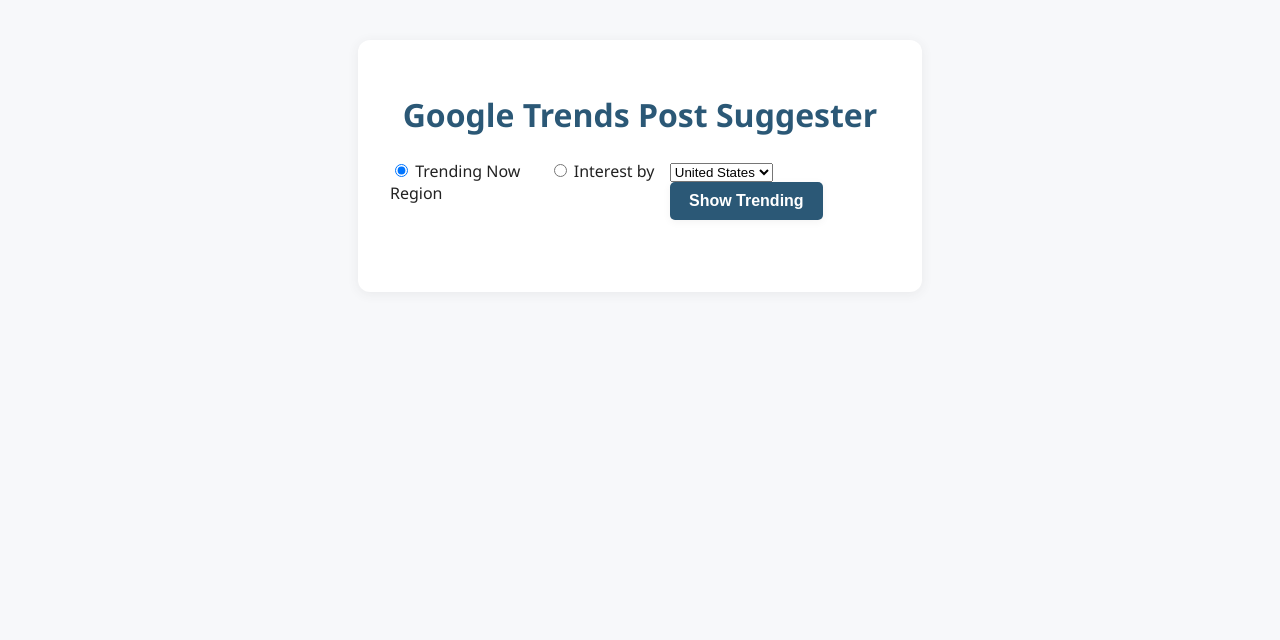
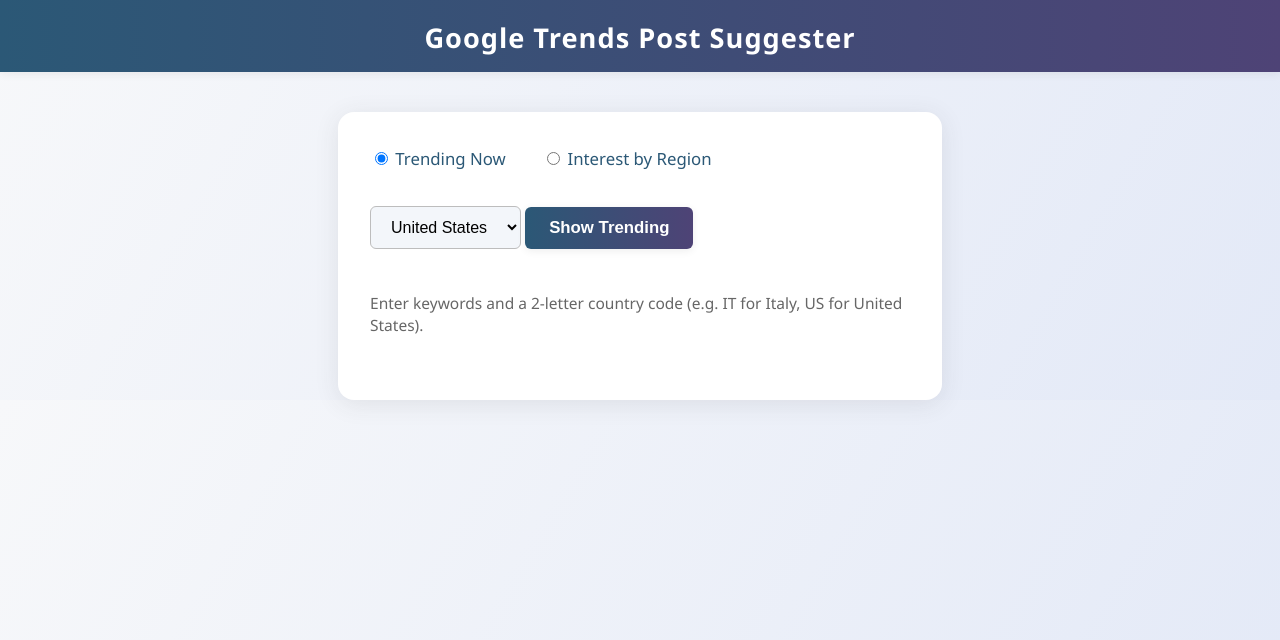
Before and after one commit to Byukusenge-Andrew/TrendsSystem, a Flask app: page / in a window 1280 px wide. Shown: the top 640 px of the page. Run offline with Flask 3, Linux system fonts and the light colour scheme.

Commit message:
Enhance UI with gradient backgrounds, improved form layout, and updated styles for better user experience

```diff
--- a/templates/index.html
+++ b/templates/index.html
@@ -6,125 +6,191 @@
     <meta name="viewport" content="width=device-width, initial-scale=1">
     <style>
         body {
-            background: #f7f8fa;
+            background: linear-gradient(120deg, #f7f8fa 0%, #e3e9f7 100%);
             color: #222;
             font-family: 'Segoe UI', Arial, sans-serif;
             margin: 0;
             padding: 0;
         }
+        .header-bar {
+            background: linear-gradient(90deg, #2b5876 0%, #4e4376 100%);
+            color: #fff;
+            padding: 1.2rem 0 1rem 0;
+            text-align: center;
+            font-size: 1.7rem;
+            font-weight: 700;
+            letter-spacing: 1px;
+            box-shadow: 0 2px 8px rgba(60,60,60,0.08);
+        }
         .container {
-            max-width: 500px;
-            margin: 40px auto;
+            max-width: 540px;
+            margin: 40px auto 0 auto;
             background: #fff;
-            border-radius: 12px;
-            box-shadow: 0 2px 12px rgba(60,60,60,0.08);
-            padding: 2rem;
+            border-radius: 16px;
+            box-shadow: 0 4px 24px rgba(60,60,60,0.10);
+            padding: 2.2rem 2rem 2rem 2rem;
         }
         h1 {
-            text-align: center;
-            color: #2b5876;
-            margin-bottom: 1.5rem;
-            font-size: 2rem;
-            font-weight: 700;
+            display: none;
         }
         form {
             display: flex;
-            gap: 0.5rem;
-            margin-bottom: 1.5rem;
-            justify-content: center;
+            flex-direction: column;
+            gap: 1.2rem;
+            margin-bottom: 2rem;
         }
-        input[type="text"] {
-            flex: 1;
-            padding: 0.6rem;
+        .form-row {
+            display: flex;
+            gap: 0.7rem;
+            align-items: center;
+            flex-wrap: wrap;
+        }
+        input[type="text"], select {
+            flex: 1 1 120px;
+            padding: 0.7rem 1rem;
             border: 1px solid #bdbdbd;
-            border-radius: 5px;
+            border-radius: 6px;
             font-size: 1rem;
             background: #f3f6fa;
+            transition: border 0.2s, box-shadow 0.2s;
+        }
+        input[type="text"]:focus, select:focus {
+            border: 1.5px solid #2b5876;
+            outline: none;
+            box-shadow: 0 0 0 2px #e3e9f7;
         }
         input[type="submit"] {
-            padding: 0.6rem 1.2rem;
-            background: #2b5876;
+            padding: 0.7rem 1.5rem;
+            background: linear-gradient(90deg, #2b5876 0%, #4e4376 100%);
             color: #fff;
             border: none;
-            border-radius: 5px;
+            border-radius: 6px;
             cursor: pointer;
-            font-size: 1rem;
+            font-size: 1.05rem;
             font-weight: 600;
-            box-shadow: 0 2px 8px rgba(0,0,0,0.05);
-            transition: background 0.2s;
+            box-shadow: 0 2px 8px rgba(0,0,0,0.07);
+            transition: background 0.2s, box-shadow 0.2s;
         }
-        input[type="submit"]:hover {
-            background: #4e4376;
+        input[type="submit"]:hover, input[type="submit"]:focus {
+            background: linear-gradient(90deg, #4e4376 0%, #2b5876 100%);
+            box-shadow: 0 4px 16px rgba(60,60,60,0.10);
+        }
+        label {
+            font-size: 1.05rem;
+            color: #2b5876;
+            font-weight: 500;
         }
         h2 {
-            margin-top: 2rem;
+            margin-top: 2.2rem;
             color: #3261a8;
-            font-size: 1.2rem;
+            font-size: 1.25rem;
             border-bottom: 1px solid #f0f1f5;
             padding-bottom: 0.3rem;
+            letter-spacing: 0.5px;
         }
         ul {
             list-style: none;
             padding: 0;
+            margin: 1.2rem 0 0.5rem 0;
         }
         li {
             background: #f3f6fa;
             margin: 0.5rem 0;
-            padding: 0.8rem 1rem;
-            border-radius: 6px;
-            box-shadow: 0 1px 4px rgba(60,60,60,0.03);
-            font-size: 1.05rem;
+            padding: 0.9rem 1.2rem;
+            border-radius: 8px;
+            box-shadow: 0 1px 6px rgba(60,60,60,0.04);
+            font-size: 1.08rem;
+            transition: background 0.2s, box-shadow 0.2s;
+        }
+        li:hover {
+            background: #e3e9f7;
+            box-shadow: 0 2px 12px rgba(60,60,60,0.08);
         }
         .mb-1 { margin-bottom: 1rem; }
         .ml-2 { margin-left: 1.5em; }
         .hidden { display: none; }
         .visible { display: block; }
-        .note { font-size: 0.95em; color: #666; margin-top: 0.5rem; }
+        .note { font-size: 0.97em; color: #666; margin-top: 0.5rem; }
         .error-box {
             background: #ffeaea;
             color: #a33;
-            padding: 0.8rem 1rem;
-            margin-bottom: 1rem;
-            border-radius: 6px;
+            padding: 0.9rem 1.2rem;
+            margin-bottom: 1.2rem;
+            border-radius: 8px;
             border: 1px solid #f5c2c7;
+            font-size: 1.05rem;
         }
-        .table-wrap { overflow-x: auto; }
-        .trend-table { width: 100%; border-collapse: collapse; }
-        .trend-table th { text-align: left; padding: 8px; border-bottom: 1px solid #eee; }
-        .trend-table td { padding: 8px; border-bottom: 1px solid #f3f3f3; }
-        .chart-canvas { max-width: 100%; margin-top: 1.5rem; }
-        @media (max-width: 600px) {
+        .table-wrap { overflow-x: auto; margin-top: 1.2rem; }
+        .trend-table { width: 100%; border-collapse: collapse; background: #f7f8fa; border-radius: 8px; overflow: hidden; }
+        .trend-table th {
+            text-align: left;
+            padding: 10px 12px;
+            border-bottom: 2px solid #e3e9f7;
+            background: #e3e9f7;
+            color: #2b5876;
+            font-size: 1.07rem;
+        }
+        .trend-table td {
+            padding: 10px 12px;
+            border-bottom: 1px solid #f3f3f3;
+            font-size: 1.05rem;
+        }
+        .trend-table tr:last-child td {
+            border-bottom: none;
+        }
+        .chart-canvas {
+            max-width: 100%;
+            margin-top: 2.2rem;
+            background: #fff;
+            border-radius: 8px;
+            box-shadow: 0 2px 12px rgba(60,60,60,0.07);
+            padding: 1.2rem 0.5rem 0.5rem 0.5rem;
+        }
+        @media (max-width: 700px) {
             .container {
-                padding: 1rem;
-                margin: 16px;
+                padding: 1rem 0.5rem;
+                margin: 16px 0 0 0;
             }
-            h1 {
-                font-size: 1.2rem;
+            .header-bar {
+                font-size: 1.1rem;
+                padding: 0.8rem 0 0.7rem 0;
+            }
+        }
+        @media (max-width: 500px) {
+            .container {
+                padding: 0.5rem 0.2rem;
+            }
+            .trend-table th, .trend-table td {
+                padding: 7px 5px;
+                font-size: 0.97rem;
+            }
+            .chart-canvas {
+                padding: 0.5rem 0.1rem 0.1rem 0.1rem;
             }
         }
     </style>
 </head>
 <body>
+    <div class="header-bar">Google Trends Post Suggester</div>
     <div class="container">
-        <h1>Google Trends Post Suggester</h1>
         <form method="post" id="trendForm">
-            <div class="mb-1">
+            <div class="form-row mb-1">
                 <label><input type="radio" name="action" value="trending" {% if selected_action != 'interest' %}checked{% endif %} onchange="toggleForm()"> Trending Now</label>
                 <label class="ml-2"><input type="radio" name="action" value="interest" {% if selected_action == 'interest' %}checked{% endif %} onchange="toggleForm()"> Interest by Region</label>
             </div>
-            <div id="trendingFields" class="mb-1 {% if selected_action == 'interest' %}hidden{% else %}visible{% endif %}">
+            <div id="trendingFields" class="form-row mb-1 {% if selected_action == 'interest' %}hidden{% else %}visible{% endif %}">
                 <select name="trending_region" title="Select region">
                     <option value="united_states" {% if (request.form.trending_region or 'united_states') == 'united_states' %}selected{% endif %}>United States</option>
                     <option value="japan" {% if request.form.trending_region == 'japan' %}selected{% endif %}>Japan</option>
                 </select>
                 <input type="submit" value="Show Trending">
             </div>
-            <div id="interestFields" class="{% if selected_action == 'interest' %}visible{% else %}hidden{% endif %}">
+            <div id="interestFields" class="form-row {% if selected_action == 'interest' %}visible{% else %}hidden{% endif %}">
                 <input type="text" name="keywords" placeholder="Keywords (comma separated)" value="{{ request.form.keywords or '' }}">
                 <input type="text" name="country" placeholder="Country code (e.g. IT, US)" value="{{ request.form.country or '' }}" maxlength="2">
                 <input type="submit" value="Get Interest by Region">
-                <div class="note">Enter keywords and a 2-letter country code (e.g. IT for Italy, US for United States).</div>
             </div>
+            <div class="note">Enter keywords and a 2-letter country code (e.g. IT for Italy, US for United States).</div>
             {% if error %}
             <div class="error-box">{{ error }}</div>
             {% endif %}
```
